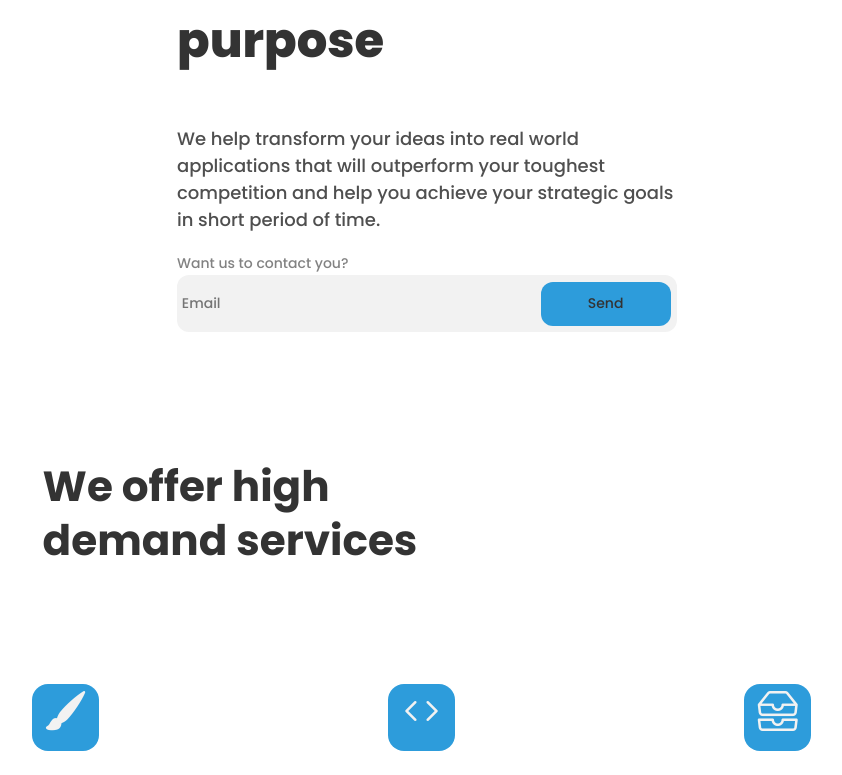
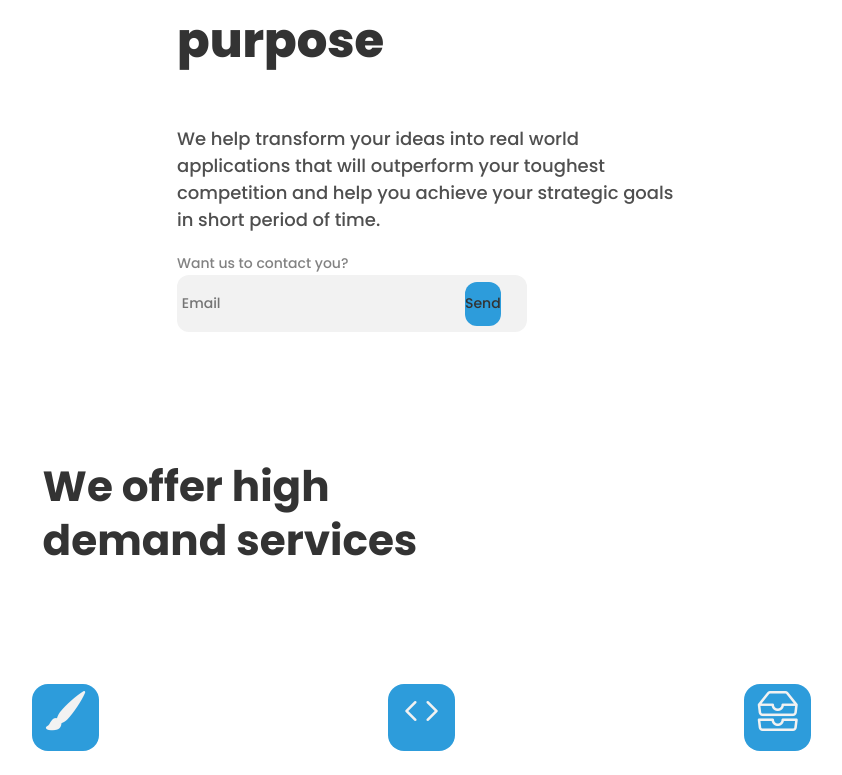
Before and after one commit to SebasttianDaza/homepage, a React (Vite) app: page / in a window 1280 px wide. Shown: the part 767-1542 px from the top of the page, without its empty margins (79-921 px from the left). Built offline with nearby package versions, Linux system fonts and the light colour scheme.

Commit message:
Correcte design of the components
I've corrected CSS Components

```diff
--- a/Components/Form/form.css
+++ b/Components/Form/form.css
@@ -8,16 +8,16 @@
     color: #828282;
 }
 
-#form div {
+.classConten {
     display: grid;
-    grid-template-columns: 1fr .4fr;
-    width: 100%;
+    grid-template-columns: 1fr .3fr;
+    width: 350px;
     background-color: var(--background-color);
     border-radius: 12px;
     height: 57px;
 }
 
-#form div input {
+.classConten input {
     border: none;
     background-color: transparent;
     font: var(--style-font-text-second);
@@ -26,11 +26,11 @@
     margin: .3rem;
 }
 
-#form div input:focus {
+.classConten input:focus {
     outline: none;
 }
 
-#form div button {
+.classConten button {
     background-color: var(--background-color-second);
     border: none;
     border-radius: 12px;
@@ -42,11 +42,11 @@
 }
 
 @media screen and (max-width: 900px){
-    #form div {
-        grid-template-columns: 1fr .9fr;
+    .classConten {
+        grid-template-columns: 1fr .4fr;
     }
 
-    #form div button {
+    .classConten button {
         margin: .3rem;
     }
 
--- a/Components/Form/form.jsx
+++ b/Components/Form/form.jsx
@@ -4,7 +4,7 @@ function Form () {
     return (
       <form id="form">
         <label for="Email">Want us to contact you?</label>
-        <div>
+        <div className="classConten">
           <input
             type="email"
             name="email"
--- a/Components/Nav/nav.css
+++ b/Components/Nav/nav.css
@@ -42,15 +42,22 @@
         top: 0;
         right: 0;
         bottom: 0;
-        width: 40vw;
-        height: 100vh;
+        left: 0;
+        width: 100%;
+        height: 100%;
         z-index: 998;
         transition: transform 0.5s ease-in-out;
-        transform: translateX(100%);
+        transform: translate(100%, 0);
+        margin: 0;
+        overflow-x: hidden;
     }
 
     .is-actives {
-        transform: translateX(0);
+        transform: translate(0, 0);
+    }
+
+    .scroll {
+        overflow: hidden;
     }
 
     .icon {
--- a/Components/Nav/nav.jsx
+++ b/Components/Nav/nav.jsx
@@ -7,11 +7,10 @@ function Nav () {
         <div className="title">
           <h1>Edie</h1>
         </div>
-
         <Links id="nav" className="linksNavegation"></Links>
-
         <button
           onClick={() => {
+            document.getElementById("root").classList.toggle("scroll");
             document.getElementById("btn").classList.toggle("is-active");
             document.getElementById("nav").classList.toggle("is-actives");
           }}
```
